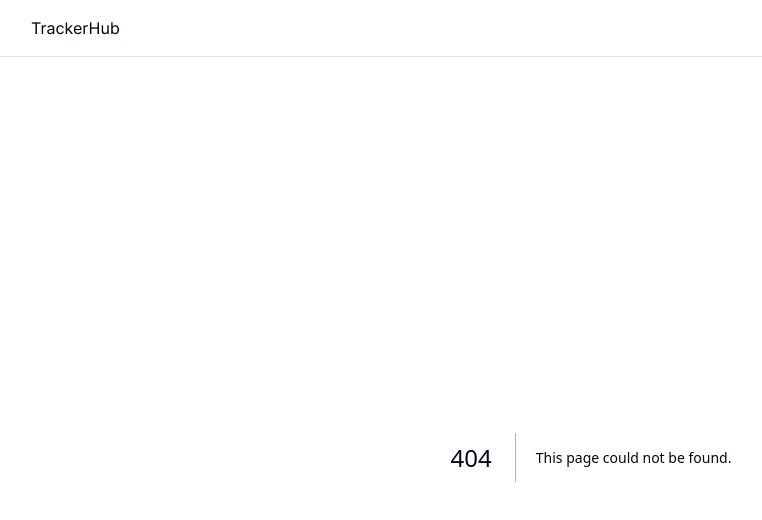
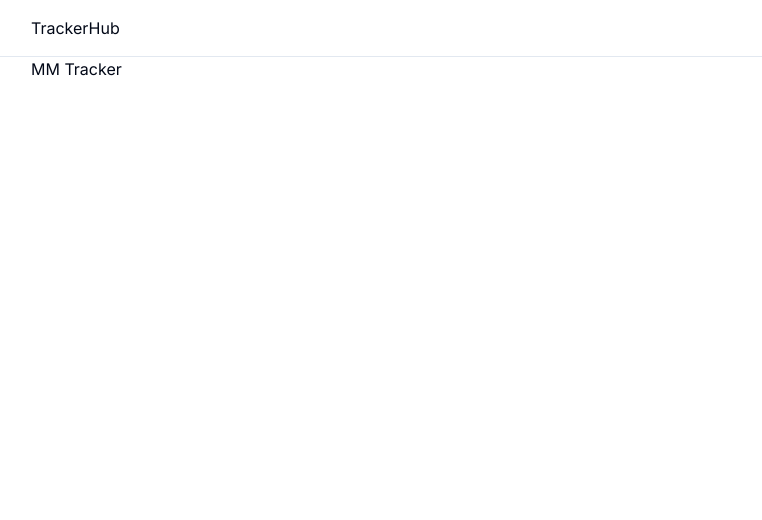
Before and after one commit to Dillonzellis/oot-tracker, a Next.js app: page /mm in a window 1280 px wide. Before the commit this address had no page. Shown: the top 520 px of the page, without its empty margins (49-811 px from the left). Built offline with nearby package versions, Linux system fonts and the light colour scheme.

Commit message:
feat: add very rough mm page

```diff
--- /dev/null
+++ b/src/app/(dashboard)/mm/page.tsx
@@ -0,0 +1,11 @@
+import MaxWidthWrapper from "@/components/max-width-wrapper";
+
+export default function MMHome() {
+  return (
+    <main className="">
+      <MaxWidthWrapper>
+        <h1>MM Tracker</h1>
+      </MaxWidthWrapper>
+    </main>
+  );
+}
```
